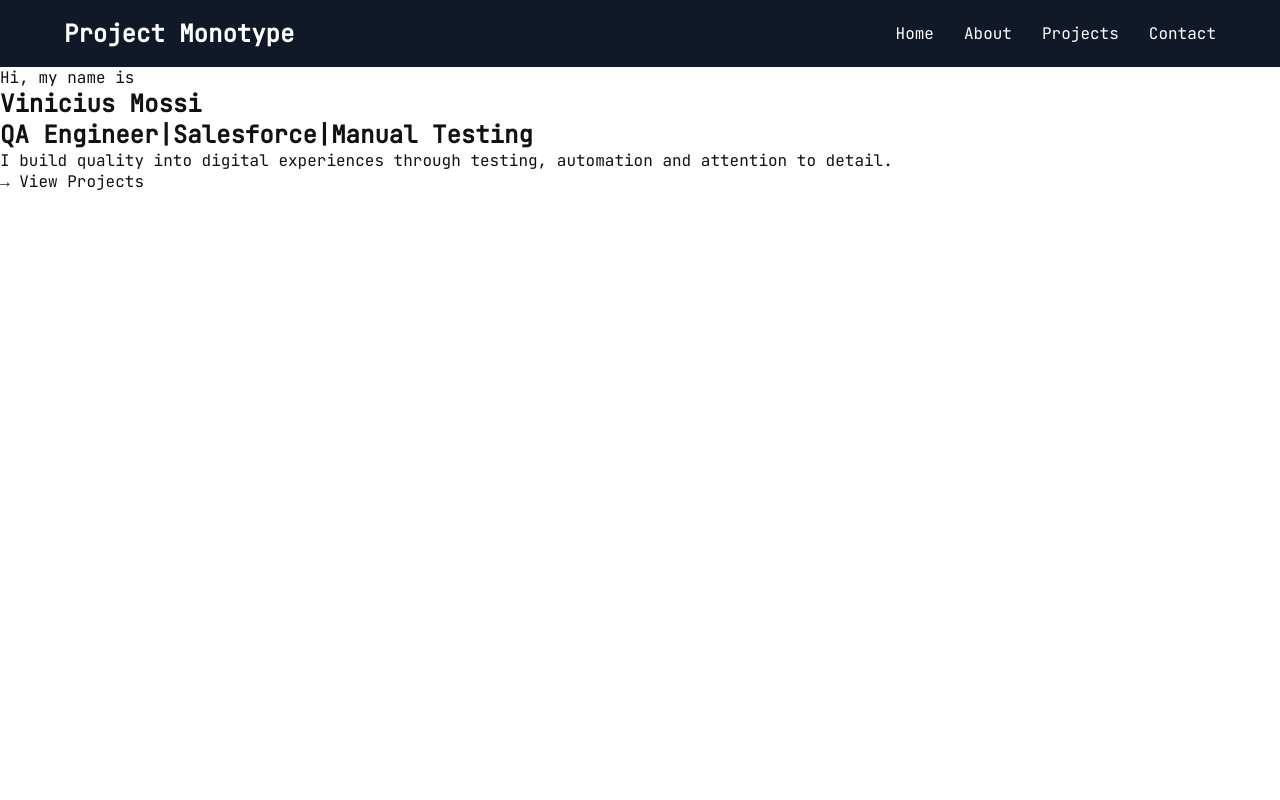
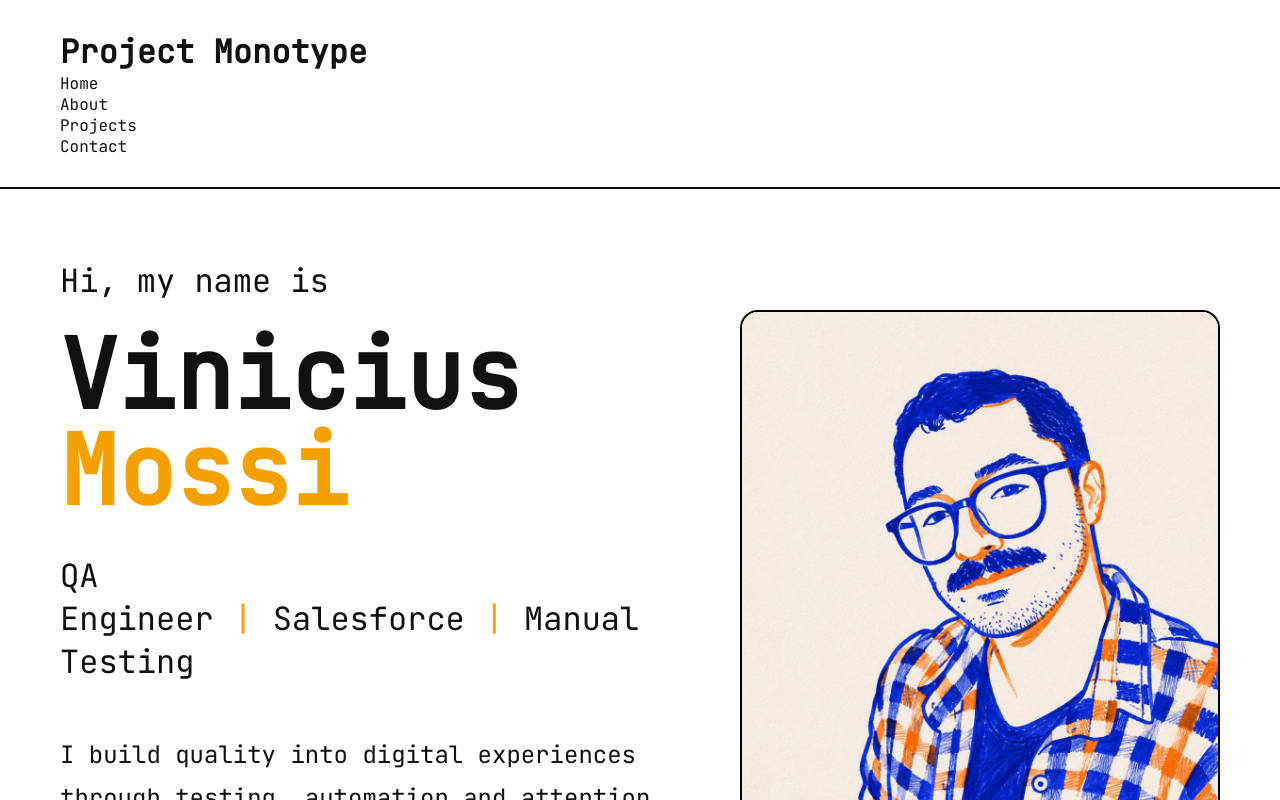
Before and after one commit to vinicius12pm/pro-monotype, a React (Vite) app: page / in a window 1280 px wide. Shown: the top 800 px of the page. Built offline with nearby package versions, Linux system fonts and the light colour scheme.

Commit message:
added profile photo and styles

```diff
--- a/src/components/Header/Header.css
+++ b/src/components/Header/Header.css
@@ -1,39 +1,30 @@
 .header {
-  width: 100%;
-  background: #111827;
-  color: white;
-  padding: 18px 0;
-}
-
-.container {
-  width: 90%;
-  max-width: 1200px;
+  max-width: 1400px;
   margin: 0 auto;
+  padding: 30px 60px;
 
   display: flex;
   justify-content: space-between;
   align-items: center;
+
+  border-bottom: 2px solid #111;
 }
 
 .logo {
-  font-size: 24px;
-  margin: 0;
+  font-size: 2rem;
+  font-weight: bold;
 }
 
-.nav-list {
+.nav {
   display: flex;
-  gap: 30px;
-  list-style: none;
-  margin: 0;
-  padding: 0;
+  gap: 50px;
 }
 
-.nav-list a {
-  color: white;
+.nav a {
+  color: black;
   text-decoration: none;
-  font-weight: 500;
 }
 
-.nav-list a:hover {
-  color: #3b82f6;
+.nav a:first-child {
+  color: #f4a000;
 }
--- a/src/components/Hero/Hero.css
+++ b/src/components/Hero/Hero.css
@@ -0,0 +1,70 @@
+.hero {
+  max-width: 1400px;
+  margin: 70px auto;
+  padding: 0 60px;
+
+  display: flex;
+  justify-content: space-between;
+  align-items: center;
+  gap: 80px;
+}
+
+.hero-left {
+  flex: 1;
+}
+
+.hero-subtitle {
+  font-size: 2rem;
+  margin-bottom: 25px;
+}
+
+.hero h1 {
+  font-size: 6rem;
+  line-height: 1;
+  margin-bottom: 35px;
+}
+
+.hero h1 span {
+  color: #f4a000;
+}
+
+.hero h2 {
+  font-size: 2rem;
+  font-weight: normal;
+  margin-bottom: 50px;
+}
+
+.hero h2 span {
+  margin: 0 20px;
+  color: #f4a000;
+}
+
+.hero-text {
+  font-size: 1.5rem;
+  max-width: 700px;
+  line-height: 1.8;
+  margin-bottom: 60px;
+}
+
+.hero-button {
+  display: inline-block;
+  color: black;
+  text-decoration: none;
+  font-size: 1.8rem;
+  position: relative;
+}
+
+.hero-button::after {
+  content: "";
+  display: block;
+  width: 220px;
+  height: 2px;
+  background: #f4a000;
+  margin-top: 10px;
+}
+
+.hero-right img {
+  width: 480px;
+  border-radius: 18px;
+  border: 2px solid black;
+}
--- a/src/components/Hero/Hero.jsx
+++ b/src/components/Hero/Hero.jsx
@@ -1,4 +1,5 @@
 import "./Hero.css";
+import profile from "../../assets/profile.jpg";
 
 function Hero() {
   return (
@@ -34,7 +35,7 @@ function Hero() {
       </div>
 
       <div className="hero-right">
-
+        <img src={profile} alt="Vinicius Mossi" />
       </div>
 
     </section>
```
Also changed, not shown: src/assets/profile.jpg (added).
